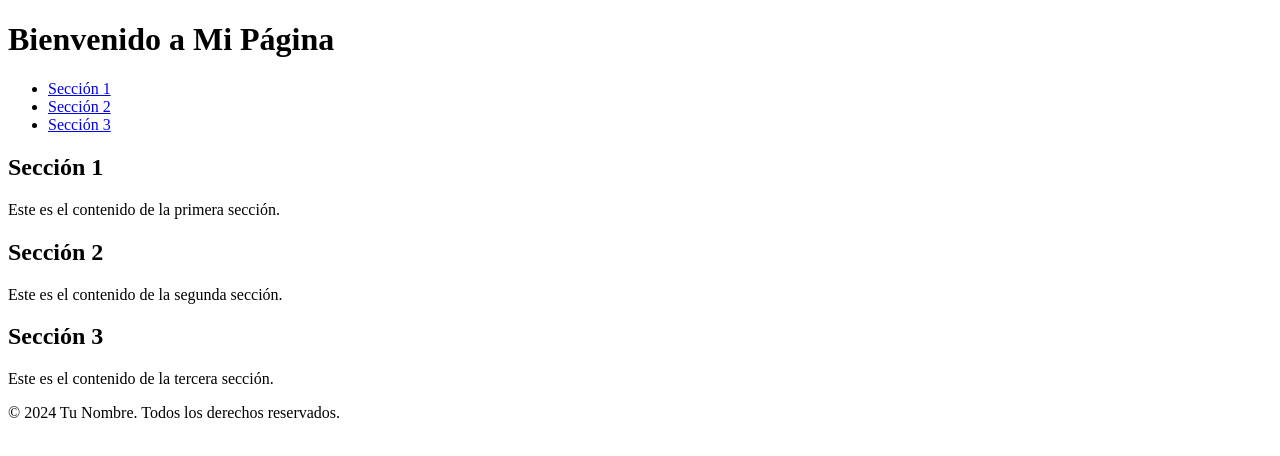
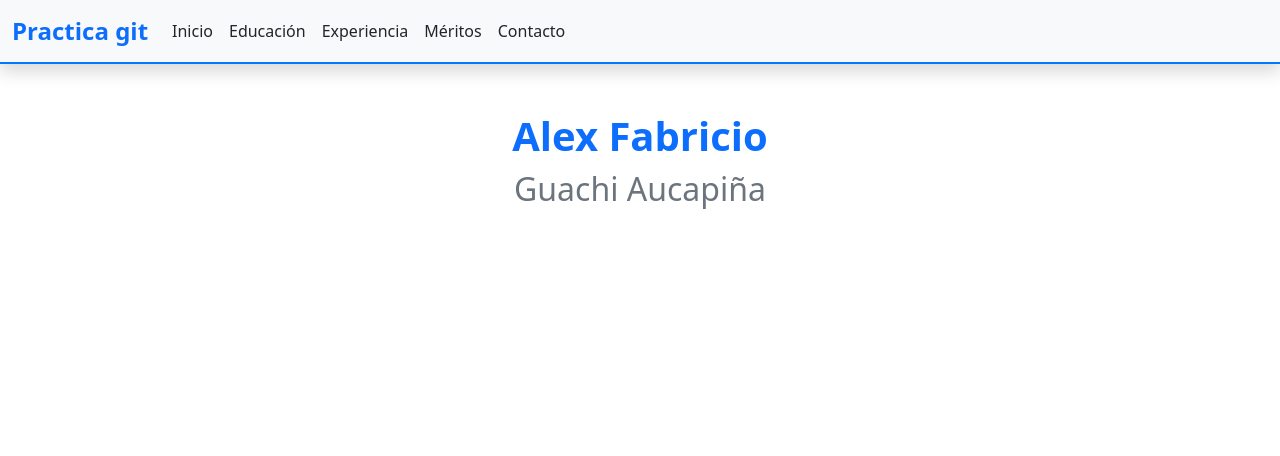
Before and after one commit to A1EXF6A/PracticaGit4A_GuachiAlex, a plain HTML site: page index.html in a window 1280 px wide. Drawn offline with nearby package versions, Linux system fonts and the light colour scheme; a small style sheet from the web is missing.

Commit message:
se agrego bootstrap al proyecto, menu e informacion personal

```diff
--- a/index.html
+++ b/index.html
@@ -1,47 +1,56 @@
 <!DOCTYPE html>
 <html lang="es">
+
 <head>
     <meta charset="UTF-8">
     <meta name="viewport" content="width=device-width, initial-scale=1.0">
-    <meta name="description" content="Breve descripción de la página">
-    <meta name="author" content="Tu Nombre">
-    <title>Título de la Página</title>
-    <link rel="stylesheet" href="styles.css"> <!-- Vincular CSS externo -->
+    <meta name="description" content="Practica git">
+    <title>Practica git</title>
+    <link href="https://cdn.jsdelivr.net/npm/bootstrap@5.3.2/dist/css/bootstrap.min.css" rel="stylesheet"
+        integrity="sha384-rbsA2VBKQ36UI9nBcmz3Ak6wrOFUwzla2fBhGHmuoVhvnA7UwL+9gKtWv9KwQTw" crossorigin="anonymous">
+    <link rel="stylesheet" href="styles.css">
 </head>
+
 <body>
-    <header>
-        <h1>Bienvenido a Mi Página</h1>
-    </header>
 
-    <nav>
-        <ul>
-            <li><a href="#seccion1">Sección 1</a></li>
-            <li><a href="#seccion2">Sección 2</a></li>
-            <li><a href="#seccion3">Sección 3</a></li>
-        </ul>
+    <nav class="navbar navbar-expand-lg navbar-light bg-light shadow">
+        <div class="container-fluid">
+            <a class="navbar-brand text-primary" href="#">Practica git</a>
+            <button class="navbar-toggler" type="button" data-bs-toggle="collapse" data-bs-target="#navbarNav"
+                aria-controls="navbarNav" aria-expanded="false" aria-label="Toggle navigation">
+                <span class="navbar-toggler-icon"></span>
+            </button>
+            <div class="collapse navbar-collapse" id="navbarNav">
+                <ul class="navbar-nav">
+                    <li class="nav-item">
+                        <a class="nav-link active text-dark" aria-current="page" href="#">Inicio</a>
+                    </li>
+                    <li class="nav-item">
+                        <a class="nav-link text-dark" href="#educacion">Educación</a>
+                    </li>
+                    <li class="nav-item">
+                        <a class="nav-link text-dark" href="#experiencia">Experiencia</a>
+                    </li>
+                    <li class="nav-item">
+                        <a class="nav-link text-dark" href="#meritos">Méritos</a>
+                    </li>
+                    <li class="nav-item">
+                        <a class="nav-link text-dark" href="#contacto">Contacto</a>
+                    </li>
+                </ul>
+            </div>
+        </div>
     </nav>
 
-    <main>
-        <section id="seccion1">
-            <h2>Sección 1</h2>
-            <p>Este es el contenido de la primera sección.</p>
-        </section>
 
-        <section id="seccion2">
-            <h2>Sección 2</h2>
-            <p>Este es el contenido de la segunda sección.</p>
-        </section>
+    <section class="container mt-5">
+        <h1 class="text-center text-primary fw-bold">Alex Fabricio</h1>
+        <h1 class="text-center text-secondary">Guachi Aucapiña</h1>
+    </section>
 
-        <section id="seccion3">
-            <h2>Sección 3</h2>
-            <p>Este es el contenido de la tercera sección.</p>
-        </section>
-    </main>
+    <script src="https://cdn.jsdelivr.net/npm/bootstrap@5.3.2/dist/js/bootstrap.bundle.min.js"
+        integrity="sha384-NuM1vQQvUYVYZZYIzfpIiRB2WgR3Ejf2XirscwtRnHduzfE6UxMWcE8H2XYF3DfQ"
+        crossorigin="anonymous"></script>
+</body>
 
-    <footer>
-        <p>&copy; 2024 Tu Nombre. Todos los derechos reservados.</p>
-    </footer>
-
-    <script src="script.js"></script> <!-- Vincular JavaScript externo -->
-</body>
 </html>
--- /dev/null
+++ b/styles.css
@@ -0,0 +1,35 @@
+/* Estilos para el menú */
+.navbar {
+    background-color: #f8f9fa;
+    border-bottom: 2px solid #007bff;
+}
+
+.navbar-brand {
+    font-size: 1.5rem;
+    font-weight: bold;
+}
+
+.nav-link {
+    font-size: 1rem;
+    transition: color 0.3s ease;
+}
+
+.nav-link:hover {
+    color: #007bff;
+    font-weight: bold;
+}
+
+/* Estilos para la sección de nombres */
+h1 {
+    margin: 10px 0;
+}
+
+h1:first-child {
+    font-size: 2.5rem;
+    color: #007bff;
+}
+
+h1:last-child {
+    font-size: 2rem;
+    color: #6c757d;
+}
```
